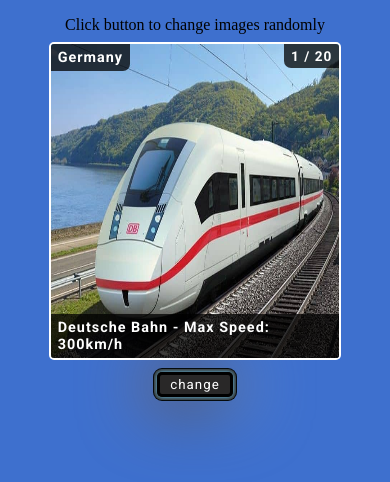
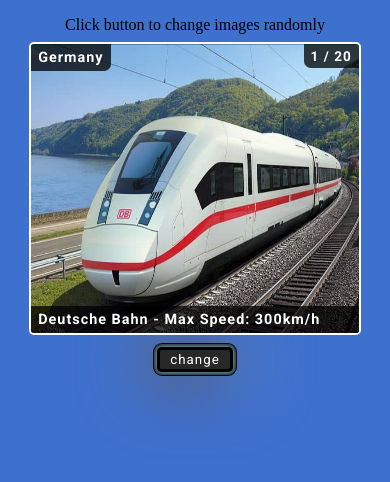
Before and after one commit to ChristianBDevezas/random-trains, a plain HTML site: page index.html in a window 390 px wide. Drawn offline with Linux system fonts and the light colour scheme.

Commit message:
Updated css file

```diff
--- a/train.css
+++ b/train.css
@@ -18,7 +18,7 @@ body {background-color: #3e70ce;}
 p.instructions {margin-bottom: 8px;}
 
 .train-gallery__image {
-    width: 75%;
+    width: 70%;
     position: relative;
     overflow: hidden;
     border: 2px solid white;
@@ -108,7 +108,6 @@ p.instructions {margin-bottom: 8px;}
 }
 
 .train-gallery__btn:hover {background-color: black;}
-
 .train-gallery__btn:active {transform: scale(.9);}
 
 .train-gallery__btn::before {
@@ -128,11 +127,15 @@ p.instructions {margin-bottom: 8px;}
 
 /* Media Queries */
 @media(max-width: 1000px) {
+    .train-gallery__image {width: 80%;}
+
     .train-gallery__image__item {height: calc((37vh + 20vw));}
 }
 
 @media(max-width: 580px) {
-    .train-gallery__image__item {height: calc((35vh + 20vw));}
+    .train-gallery__image {width: 85%;}
+
+    .train-gallery__image__item {height: calc((33vh + 20vw));}
 
     .train-gallery__image__name {
         font-size: .95rem;
@@ -154,12 +157,14 @@ p.instructions {margin-bottom: 8px;}
 
 @media(max-width: 450px) {
     .train-gallery h4 {font-size: calc(.75rem + .7vw);}
+
+    .train-gallery__image__item {height: calc((25vh + 20vw));}
 }
 
 @media(max-width: 395px) {
     .train-gallery h4 {font-size: calc(.7rem + .6vw);}
 
-    .train-gallery__image__item {height: calc((33vh + 20vw));}
+    .train-gallery__image__item {height: calc((27vh + 20vw));}
 
     .train-gallery__image__name, .train-gallery__image__country {font-size: .9rem;}
 
@@ -175,5 +180,5 @@ p.instructions {margin-bottom: 8px;}
     .train-gallery__image__item {height: calc((33vh + 20vw));}
 }
 @media(max-width: 395px) and (min-height: 840px) {
-    .train-gallery__image__item {height: calc((28vh + 20vw));}
+    .train-gallery__image__item {height: calc((25vh + 20vw));}
 }
```
